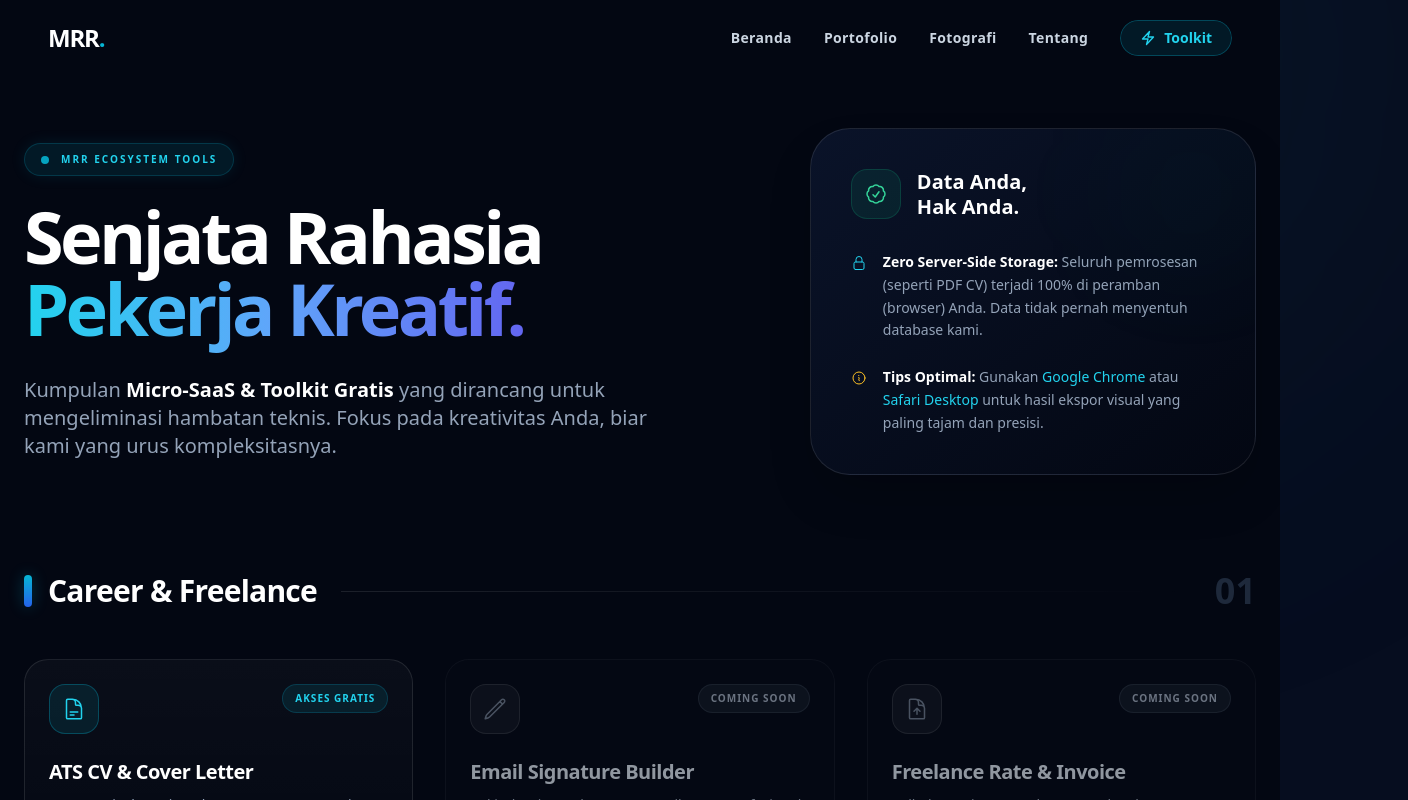
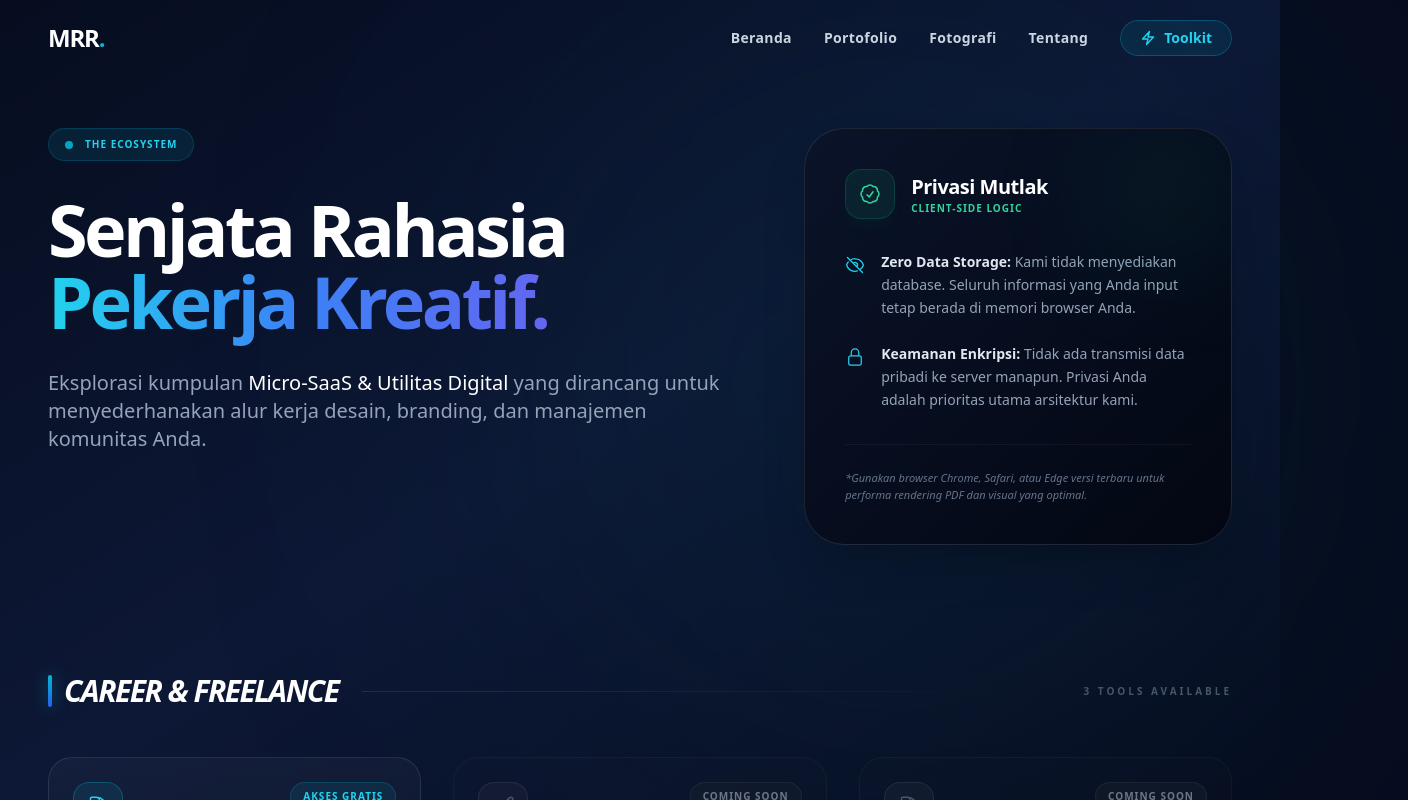
Before and after one commit to Rafli161102/CV-MRR, a Next.js app: page /toolkit in a window 1280 px wide. Shown: the top 800 px of the page, 1408 px wide, since content can reach past the window. Built offline with nearby package versions, Linux system fonts and the light colour scheme.

Commit message:
Update page.jsx

```diff
--- a/src/app/toolkit/page.jsx
+++ b/src/app/toolkit/page.jsx
@@ -2,28 +2,28 @@ import { toolkits } from '../../data/toolkitDB';
 import ToolCard from '../../components/ToolCard';
 
 export const metadata = {
-  title: 'Toolkit Ekosistem | MRR',
-  description: 'Kumpulan Micro-SaaS dan utilitas gratis untuk desainer persembahan Muhammad Rafli Ramadhan.',
+  title: 'Toolkit Ekosistem | MRR Digital Tools',
+  description: 'Kumpulan Micro-SaaS gratis dan utilitas desain profesional untuk mempercepat workflow kreatif Anda.',
 };
 
 // =========================================================================
-// IKON SVG MINIMALIS & PROFESIONAL
+// IKON SVG PREMIUM UNTUK PRIVASI & TIPS
 // =========================================================================
-const ShieldIcon = () => (
+const ShieldCheckIcon = () => (
   <svg xmlns="http://www.w3.org/2000/svg" fill="none" viewBox="0 0 24 24" strokeWidth={1.5} stroke="currentColor" className="w-6 h-6 text-emerald-400">
     <path strokeLinecap="round" strokeLinejoin="round" d="M9 12.75L11.25 15 15 9.75M21 12c0 1.268-.63 2.39-1.593 3.068a3.745 3.745 0 01-1.043 3.296 3.745 3.745 0 01-3.296 1.043A3.745 3.745 0 0112 21c-1.268 0-2.39-.63-3.068-1.593a3.746 3.746 0 01-3.296-1.043 3.745 3.745 0 01-1.043-3.296A3.745 3.745 0 013 12c0-1.268.63-2.39 1.593-3.068a3.745 3.745 0 011.043-3.296 3.746 3.746 0 013.296-1.043A3.746 3.746 0 0112 3c1.268 0 2.39.63 3.068 1.593a3.746 3.746 0 013.296 1.043 3.746 3.746 0 011.043 3.296A3.745 3.745 0 0121 12z" />
   </svg>
 );
 
-const LockIcon = () => (
-  <svg xmlns="http://www.w3.org/2000/svg" fill="none" viewBox="0 0 24 24" strokeWidth={1.5} stroke="currentColor" className="w-4 h-4 text-cyan-400">
-    <path strokeLinecap="round" strokeLinejoin="round" d="M16.5 10.5V6.75a4.5 4.5 0 10-9 0v3.75m-.75 11.25h10.5a2.25 2.25 0 002.25-2.25v-6.75a2.25 2.25 0 00-2.25-2.25H6.75a2.25 2.25 0 00-2.25 2.25v6.75a2.25 2.25 0 002.25 2.25z" />
+const EyeSlashIcon = () => (
+  <svg xmlns="http://www.w3.org/2000/svg" fill="none" viewBox="0 0 24 24" strokeWidth={1.5} stroke="currentColor" className="w-5 h-5 text-cyan-400">
+    <path strokeLinecap="round" strokeLinejoin="round" d="M3.98 8.223A10.477 10.477 0 001.934 12C3.226 16.338 7.244 19.5 12 19.5c.993 0 1.953-.138 2.863-.395M6.228 6.228A10.45 10.45 0 0112 4.5c4.756 0 8.773 3.162 10.065 7.498a10.523 10.523 0 01-4.293 5.774M6.228 6.228L3 3m3.228 3.228l3.65 3.65m7.822 7.822L21 21m-3.228-3.228l-3.65-3.65m0 0a3 3 0 10-4.243-4.243m4.242 4.242L9.88 9.88" />
   </svg>
 );
 
-const InfoIcon = () => (
-  <svg xmlns="http://www.w3.org/2000/svg" fill="none" viewBox="0 0 24 24" strokeWidth={1.5} stroke="currentColor" className="w-4 h-4 text-amber-400">
-    <path strokeLinecap="round" strokeLinejoin="round" d="M11.25 11.25l.041-.02a.75.75 0 011.063.852l-.708 2.836a.75.75 0 001.063.853l.041-.021M21 12a9 9 0 11-18 0 9 9 0 0118 0zm-9-3.75h.008v.008H12V8.25z" />
+const LockIcon = () => (
+  <svg xmlns="http://www.w3.org/2000/svg" fill="none" viewBox="0 0 24 24" strokeWidth={1.5} stroke="currentColor" className="w-5 h-5 text-cyan-400">
+    <path strokeLinecap="round" strokeLinejoin="round" d="M16.5 10.5V6.75a4.5 4.5 0 10-9 0v3.75m-.75 11.25h10.5a2.25 2.25 0 002.25-2.25v-6.75a2.25 2.25 0 00-2.25-2.25H6.75a2.25 2.25 0 00-2.25 2.25v6.75a2.25 2.25 0 002.25 2.25z" />
   </svg>
 );
 
@@ -31,134 +31,148 @@ export default function ToolkitPage() {
   const categories = [...new Set(toolkits.map(tool => tool.category))];
 
   return (
-    <div className="min-h-screen pt-32 pb-24 px-6 relative bg-[#030712] overflow-x-hidden">
+    <div className="min-h-screen pt-32 pb-24 px-6 md:px-12 relative overflow-hidden">
 
-      {/* SUNTIKAN ANIMASI FADE-IN-UP */}
+      {/* ANIMASI KEYFRAMES */}
       <style dangerouslySetInnerHTML={{__html: `
         @keyframes fadeInUp {
-          from { opacity: 0; transform: translateY(20px); }
-          to { opacity: 1; transform: translateY(0); }
+          0% { opacity: 0; transform: translateY(20px); }
+          100% { opacity: 1; transform: translateY(0); }
         }
-        .animate-fade-up { animation: fadeInUp 0.6s ease-out forwards; }
-        .delay-100 { animation-delay: 0.1s; }
-        .delay-200 { animation-delay: 0.2s; }
-        .delay-300 { animation-delay: 0.3s; }
+        .reveal { animation: fadeInUp 0.8s cubic-bezier(0.2, 0.8, 0.2, 1) forwards; opacity: 0; }
+        .stagger-1 { animation-delay: 0.1s; }
+        .stagger-2 { animation-delay: 0.2s; }
+        .stagger-3 { animation-delay: 0.3s; }
+        .stagger-4 { animation-delay: 0.4s; }
       `}} />
 
-      {/* Decorative background elements */}
-      <div className="fixed top-[-10%] right-[-10%] w-[60vw] h-[60vw] bg-cyan-900/10 rounded-full blur-[140px] pointer-events-none -z-10"></div>
-      <div className="fixed bottom-[-10%] left-[-10%] w-[50vw] h-[50vw] bg-indigo-900/10 rounded-full blur-[140px] pointer-events-none -z-10"></div>
+      {/* Decorative Background */}
+      <div className="fixed top-0 right-0 w-[60vw] h-[60vw] bg-cyan-950/20 rounded-full blur-[140px] pointer-events-none -z-10"></div>
+      <div className="fixed bottom-0 left-0 w-[50vw] h-[50vw] bg-indigo-950/20 rounded-full blur-[140px] pointer-events-none -z-10"></div>
 
       <div className="max-w-[1400px] mx-auto relative z-10">
 
         {/* ========================================================= */}
-        {/* HERO SECTION (GOLDEN RATIO 61.8 : 38.2)                   */}
+        {/* HEADER SECTION (GOLDEN RATIO: 61.8% & 38.2%)              */}
         {/* ========================================================= */}
-        <div className="flex flex-col lg:flex-row gap-12 lg:gap-16 mb-24 items-start lg:items-center">
+        <div className="flex flex-col lg:flex-row gap-12 lg:gap-16 mb-32 items-start">
 
-          {/* SISI KIRI (61.8%): VISI & HEADLINE */}
-          <div className="w-full lg:w-[61.8%] opacity-0 animate-fade-up">
-            <div className="inline-flex items-center gap-3 px-4 py-2 rounded-full bg-cyan-500/10 border border-cyan-500/20 text-cyan-400 text-[10px] font-bold tracking-[0.2em] uppercase mb-6 shadow-[0_0_15px_rgba(6,182,212,0.1)]">
+          {/* BAGIAN KIRI: 61.8% (Informasi Utama) */}
+          <div className="w-full lg:w-[61.8%] reveal stagger-1">
+            <div className="inline-flex items-center gap-3 px-4 py-2 rounded-full bg-cyan-500/10 border border-cyan-500/20 text-cyan-400 text-[10px] font-bold tracking-widest uppercase mb-8">
               <span className="w-2 h-2 rounded-full bg-cyan-500 animate-pulse"></span>
-              MRR Ecosystem Tools
+              The Ecosystem
             </div>
-            <h1 className="text-4xl md:text-6xl lg:text-7xl font-black text-white tracking-tighter mb-8 leading-[1.05]">
+            <h1 className="text-4xl sm:text-5xl md:text-7xl font-black text-white tracking-tighter mb-8 leading-[1.05]">
               Senjata Rahasia <br/>
-              <span className="text-transparent bg-clip-text bg-gradient-to-r from-cyan-400 via-blue-400 to-indigo-500">Pekerja Kreatif.</span>
+              <span className="text-transparent bg-clip-text bg-gradient-to-r from-cyan-400 via-blue-500 to-indigo-500">Pekerja Kreatif.</span>
             </h1>
-            <p className="text-slate-400 text-base md:text-lg lg:text-xl leading-relaxed max-w-2xl">
-              Kumpulan <span className="text-white font-bold">Micro-SaaS & Toolkit Gratis</span> yang dirancang untuk mengeliminasi hambatan teknis. Fokus pada kreativitas Anda, biar kami yang urus kompleksitasnya.
+            <p className="text-slate-400 text-lg md:text-xl leading-relaxed max-w-2xl font-medium">
+              Eksplorasi kumpulan <span className="text-white">Micro-SaaS & Utilitas Digital</span> yang dirancang untuk menyederhanakan alur kerja desain, branding, dan manajemen komunitas Anda.
             </p>
           </div>
 
-          {/* SISI KANAN (38.2%): SAFETY & PRIVACY GUIDE */}
-          <div className="w-full lg:w-[38.2%] opacity-0 animate-fade-up delay-100">
-            <div className="bg-gradient-to-br from-[#0A1329] to-[#030712] border border-white/10 rounded-[2.5rem] p-8 lg:p-10 shadow-2xl relative group overflow-hidden">
-              <div className="absolute top-0 right-0 w-32 h-32 bg-emerald-500/5 rounded-full blur-3xl group-hover:bg-emerald-500/10 transition-colors"></div>
+          {/* BAGIAN KANAN: 38.2% (Panel Keamanan & Panduan) */}
+          <div className="w-full lg:w-[38.2%] reveal stagger-2">
+            <div className="bg-gradient-to-br from-[#0A1329] to-[#030712] border border-white/10 rounded-[2.5rem] p-8 md:p-10 shadow-2xl relative overflow-hidden group">
+              <div className="absolute top-0 right-0 w-32 h-32 bg-emerald-500/10 rounded-full blur-[60px] group-hover:bg-emerald-500/20 transition-all duration-700"></div>
 
               <div className="flex items-center gap-4 mb-8">
-                <div className="p-3 bg-emerald-500/10 rounded-2xl border border-emerald-500/20">
-                  <ShieldIcon />
+                <div className="p-3 bg-emerald-500/10 rounded-2xl border border-emerald-500/20 shadow-lg shadow-emerald-500/5">
+                  <ShieldCheckIcon />
                 </div>
                 <div>
-                  <h3 className="text-white font-bold text-xl leading-tight">Data Anda, <br/> Hak Anda.</h3>
+                  <h3 className="text-white font-black text-xl tracking-tight">Privasi Mutlak</h3>
+                  <p className="text-emerald-400 text-[10px] font-bold uppercase tracking-widest">Client-Side Logic</p>
                 </div>
               </div>
 
               <div className="space-y-6">
                 <div className="flex gap-4">
-                  <div className="mt-1 shrink-0"><LockIcon /></div>
+                  <div className="shrink-0 mt-1"><EyeSlashIcon /></div>
                   <p className="text-sm text-slate-400 leading-relaxed">
-                    <span className="text-white font-semibold">Zero Server-Side Storage:</span> Seluruh pemrosesan (seperti PDF CV) terjadi 100% di peramban (browser) Anda. Data tidak pernah menyentuh database kami.
+                    <strong className="text-slate-200">Zero Data Storage:</strong> Kami tidak menyediakan database. Seluruh informasi yang Anda input tetap berada di memori browser Anda.
                   </p>
                 </div>
                 <div className="flex gap-4">
-                  <div className="mt-1 shrink-0"><InfoIcon /></div>
+                  <div className="shrink-0 mt-1"><LockIcon /></div>
                   <p className="text-sm text-slate-400 leading-relaxed">
-                    <span className="text-white font-semibold">Tips Optimal:</span> Gunakan <span className="text-cyan-400">Google Chrome</span> atau <span className="text-cyan-400">Safari Desktop</span> untuk hasil ekspor visual yang paling tajam dan presisi.
+                    <strong className="text-slate-200">Keamanan Enkripsi:</strong> Tidak ada transmisi data pribadi ke server manapun. Privasi Anda adalah prioritas utama arsitektur kami.
                   </p>
                 </div>
+              </div>
+
+              <div className="mt-8 pt-6 border-t border-white/5">
+                <p className="text-[11px] text-slate-500 italic leading-relaxed">
+                  *Gunakan browser Chrome, Safari, atau Edge versi terbaru untuk performa rendering PDF dan visual yang optimal.
+                </p>
               </div>
             </div>
           </div>
         </div>
 
         {/* ========================================================= */}
-        {/* TOOLKIT CONTENT (STAGGERED CATEGORIES)                    */}
+        {/* TOOLKIT CATEGORIES (STAGGERED RENDERING)                  */}
         {/* ========================================================= */}
         <div className="space-y-32">
-          {categories.map((category, index) => {
+          {categories.map((category, catIndex) => {
             const categoryTools = toolkits.filter(tool => tool.category === category);
-            const delayClass = index === 0 ? 'delay-200' : 'delay-300';
+            return (
+              <div key={category} className={`reveal stagger-${catIndex + 3}`}>
 
-            return (
-              <div key={category} className={`opacity-0 animate-fade-up ${delayClass}`}>
-
-                {/* CATEGORY HEADER */}
-                <div className="flex items-center gap-6 mb-12 relative">
-                  <div className="flex items-center gap-4 shrink-0">
-                    <div className="w-2 h-8 bg-gradient-to-b from-cyan-500 to-blue-600 rounded-full shadow-[0_0_15px_rgba(6,182,212,0.3)]"></div>
-                    <h2 className="text-2xl md:text-3xl font-black text-white tracking-tight">
+                {/* Visual Category Header */}
+                <div className="flex items-center gap-6 mb-12">
+                  <div className="flex items-center gap-3">
+                    <div className="w-1 h-8 bg-gradient-to-b from-cyan-500 to-blue-600 rounded-full shadow-[0_0_15px_rgba(6,182,212,0.5)]"></div>
+                    <h2 className="text-2xl sm:text-3xl font-black text-white tracking-tighter uppercase italic">
                       {category}
                     </h2>
                   </div>
                   <div className="h-[1px] flex-grow bg-gradient-to-r from-white/10 via-white/5 to-transparent"></div>
-
-                  {/* Decorative number for category order */}
-                  <span className="hidden md:block text-slate-800 font-black text-4xl select-none">
-                    0{index + 1}
+                  <span className="text-[10px] font-bold text-slate-600 tracking-[0.3em] uppercase hidden sm:block">
+                    {categoryTools.length} Tools Available
                   </span>
                 </div>
 
-                {/* TOOLS GRID */}
+                {/* Toolkit Grid */}
                 <div className="grid grid-cols-1 md:grid-cols-2 xl:grid-cols-3 gap-8">
                   {categoryTools.map((tool) => (
                     <ToolCard key={tool.id} tool={tool} />
                   ))}
                 </div>
+
               </div>
             );
           })}
         </div>
 
         {/* ========================================================= */}
-        {/* FOOTER PANDUAN EXTRA                                      */}
+        {/* FOOTER RECOMMENDATIONS / UPCOMING TOOLS                   */}
         {/* ========================================================= */}
-        <div className="mt-32 pt-16 border-t border-white/5 opacity-0 animate-fade-up delay-300">
-           <div className="bg-cyan-500/5 rounded-[2rem] p-8 md:p-12 border border-cyan-500/10 flex flex-col md:flex-row items-center justify-between gap-8">
-              <div className="max-w-xl text-center md:text-left">
-                <h4 className="text-white font-bold text-xl mb-3 uppercase tracking-wider">Punya Ide Toolkit Baru?</h4>
-                <p className="text-slate-400 text-sm md:text-base leading-relaxed">
-                  Ekosistem ini akan terus tumbuh. Jika Anda butuh alat bantu tertentu yang belum ada di sini, jangan ragu untuk memberikan saran kepada saya melalui kontak di bawah.
-                </p>
-              </div>
-              <a
-                href="mailto:hello@mrr.my.id"
-                className="px-8 py-4 bg-white text-[#030712] font-black rounded-xl hover:bg-cyan-400 hover:text-white transition-all shadow-xl"
-              >
-                Kirim Saran
+        <div className="mt-40 pt-20 border-t border-white/5 reveal stagger-4">
+          <div className="grid grid-cols-1 md:grid-cols-2 gap-12 items-center bg-[#050B18] rounded-[3rem] p-10 border border-white/5">
+            <div>
+              <h3 className="text-2xl font-black text-white mb-4">Punya Ide Toolkit Baru?</h3>
+              <p className="text-slate-400 text-sm leading-relaxed mb-6">
+                Ekosistem ini terus tumbuh berdasarkan kebutuhan komunitas. Jika Anda memiliki saran utilitas yang dapat mempermudah pekerjaan kreatif, mari diskusikan melalui WhatsApp.
+              </p>
+              <a href="https://wa.me/6285155020363" target="_blank" rel="noopener noreferrer" className="inline-flex items-center gap-2 text-cyan-400 font-bold hover:text-cyan-300 transition-colors group">
+                Ajukan Ide Toolkit
+                <svg xmlns="http://www.w3.org/2000/svg" fill="none" viewBox="0 0 24 24" strokeWidth={2.5} stroke="currentColor" className="w-4 h-4 group-hover:translate-x-1 transition-transform">
+                  <path strokeLinecap="round" strokeLinejoin="round" d="M13.5 4.5L21 12m0 0l-7.5 7.5M21 12H3" />
+                </svg>
               </a>
-           </div>
+            </div>
+            <div className="bg-white/5 rounded-2xl p-6 border border-white/10">
+              <h4 className="text-xs font-bold text-slate-500 uppercase tracking-widest mb-4">Pro Tips & Guide</h4>
+              <ul className="space-y-3 text-xs text-slate-400 list-disc pl-4">
+                <li>Klik tombol <span className="text-cyan-500 font-bold">Akses Gratis</span> untuk membuka tools secara instan.</li>
+                <li>Gunakan mode Desktop pada browser HP jika tampilan editor terasa terlalu sempit.</li>
+                <li>Bookmark halaman ini (`mrr.my.id/toolkit`) untuk akses cepat toolkit harian Anda.</li>
+                <li>Ikuti Instagram <span className="text-white">@img_ischeznut.jpg</span> untuk info update toolkit terbaru.</li>
+              </ul>
+            </div>
+          </div>
         </div>
 
       </div>
```
